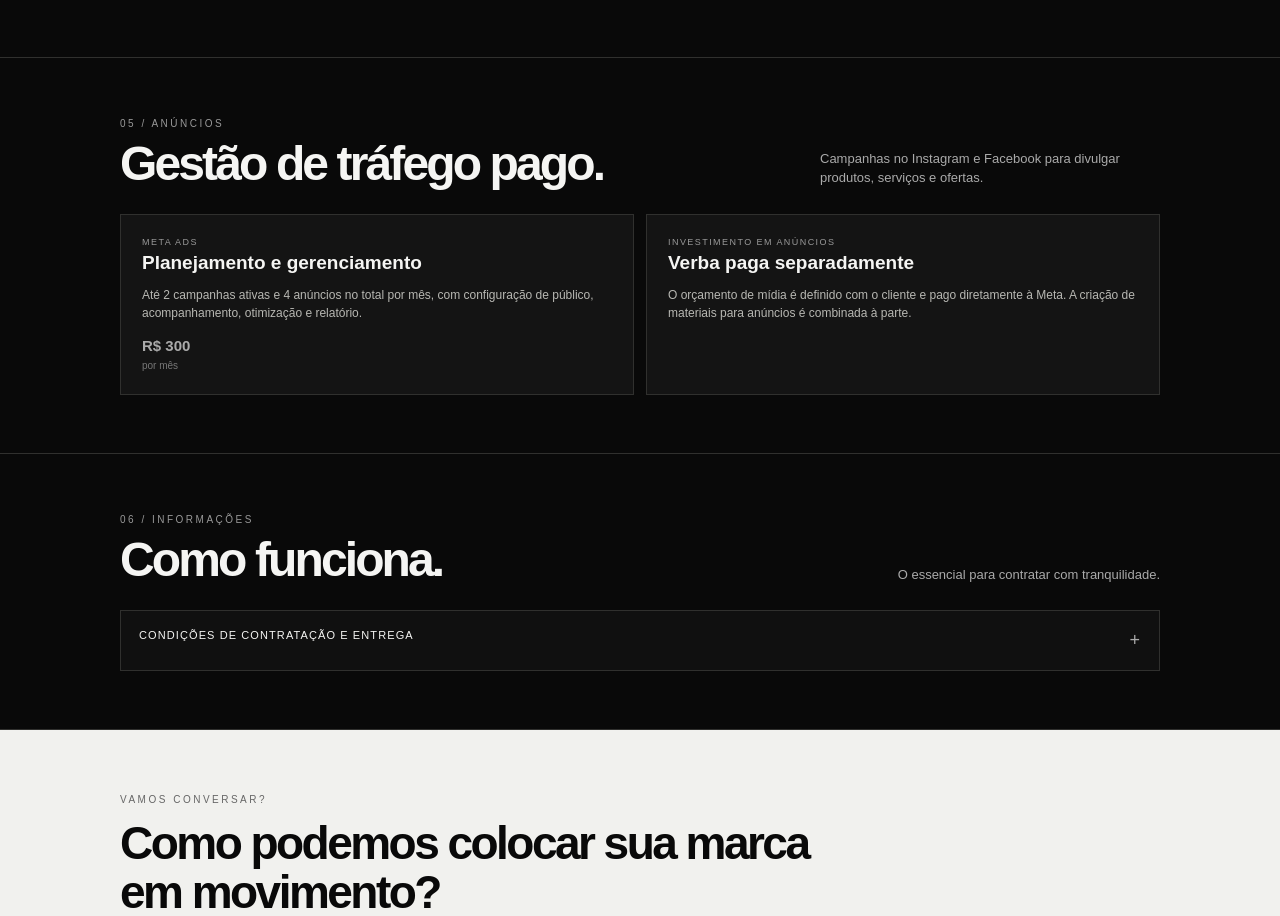
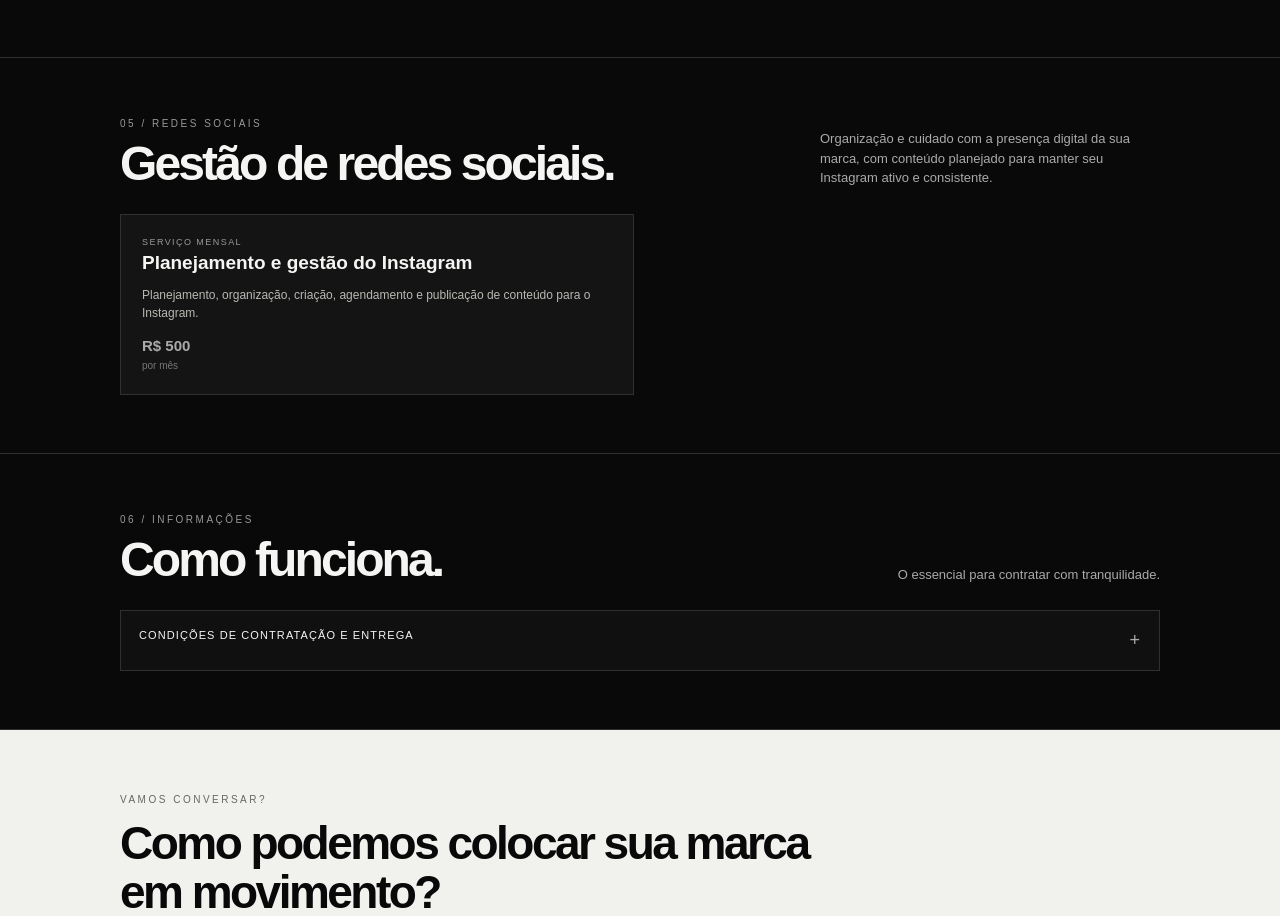
Before and after one commit to Douglas-vmaker/DG-videomaker-site-, a plain HTML site: page catalogo.html in a window 1280 px wide. Shown: the part 2525-3441 px from the top of the page. Drawn offline with Linux system fonts and the light colour scheme.

Commit message:
Substitui tráfego pago por gestão de redes sociais no catálogo

```diff
--- a/catalogo.html
+++ b/catalogo.html
@@ -4,7 +4,7 @@
   <meta charset="utf-8">
   <meta name="viewport" content="width=device-width, initial-scale=1">
   <meta name="theme-color" content="#090909">
-  <meta name="description" content="Catálogo DG Videomaker: produção de vídeos, fotografia, Storymaker e tráfego pago em São José dos Campos e região.">
+  <meta name="description" content="Catálogo DG Videomaker: produção de vídeos, fotografia, Storymaker e gestão de redes sociais em São José dos Campos, Santa Isabel e região.">
   <title>Serviços | DG Videomaker</title>
   <style>
     :root{--bg:#090909;--surface:#141414;--surface2:#1b1b1b;--text:#f5f5f3;--muted:#aaa;--line:#30302e;--white:#fff;--max:1040px}
@@ -188,12 +188,11 @@
     </div>
   </section>
 
-  <section id="anuncios">
+  <section id="gestao-redes">
     <div class="wrap">
-      <div class="section-head"><div><div class="eyebrow">05 / Anúncios</div><h2>Gestão de tráfego pago.</h2></div><p>Campanhas no Instagram e Facebook para divulgar produtos, serviços e ofertas.</p></div>
+      <div class="section-head"><div><div class="eyebrow">05 / Redes sociais</div><h2>Gestão de redes sociais.</h2></div><p>Organização e cuidado com a presença digital da sua marca, com conteúdo planejado para manter seu Instagram ativo e consistente.</p></div>
       <div class="two">
-        <article class="small-card"><div class="tag">Meta Ads</div><h3>Planejamento e gerenciamento</h3><p>Até 2 campanhas ativas e 4 anúncios no total por mês, com configuração de público, acompanhamento, otimização e relatório.</p><div class="price">R$ 300</div><div class="period">por mês</div></article>
-        <article class="small-card"><div class="tag">Investimento em anúncios</div><h3>Verba paga separadamente</h3><p>O orçamento de mídia é definido com o cliente e pago diretamente à Meta. A criação de materiais para anúncios é combinada à parte.</p></article>
+        <article class="small-card"><div class="tag">Serviço mensal</div><h3>Planejamento e gestão do Instagram</h3><p>Planejamento, organização, criação, agendamento e publicação de conteúdo para o Instagram.</p><div class="price">R$ 500</div><div class="period">por mês</div></article>
       </div>
     </div>
   </section>
```
